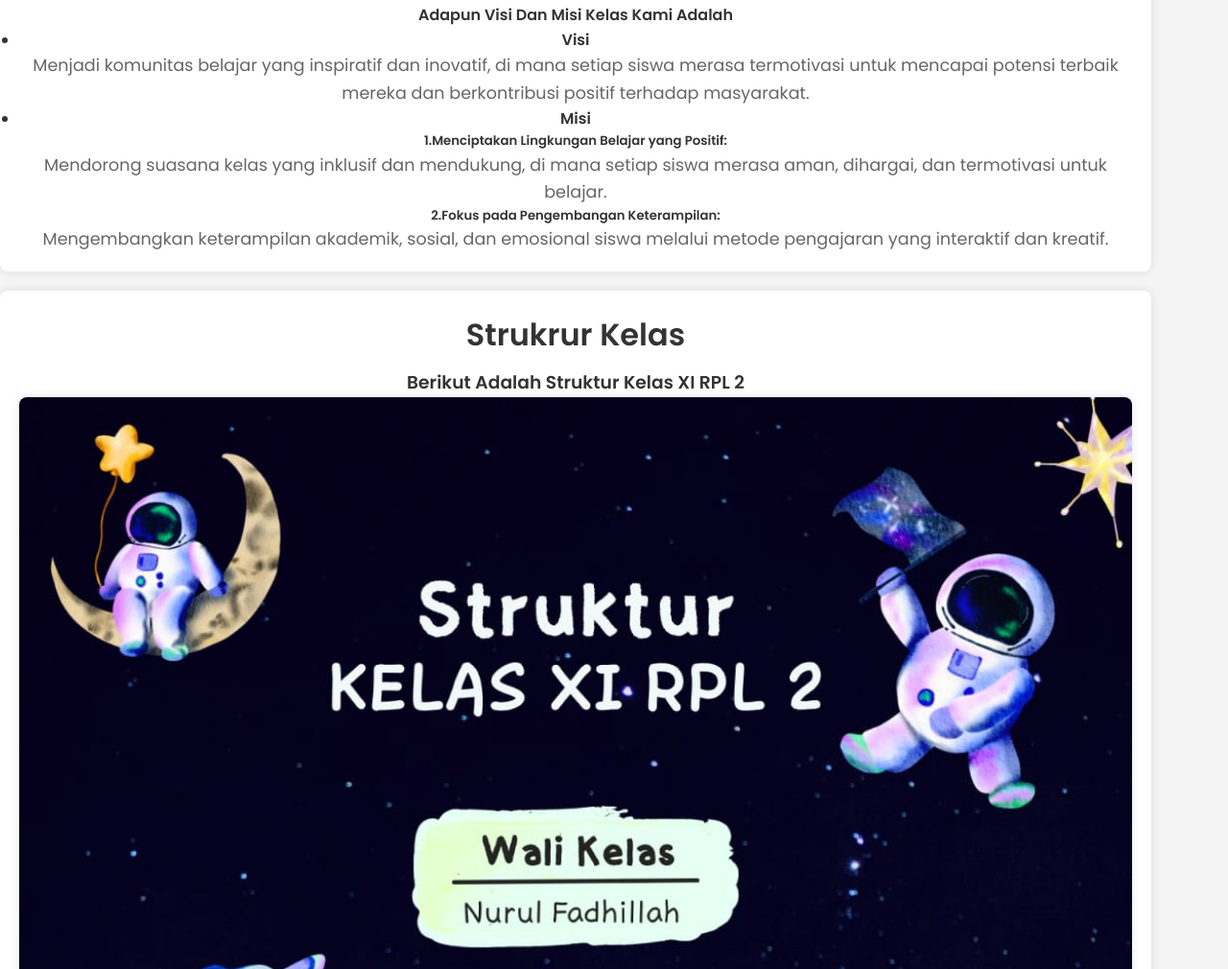
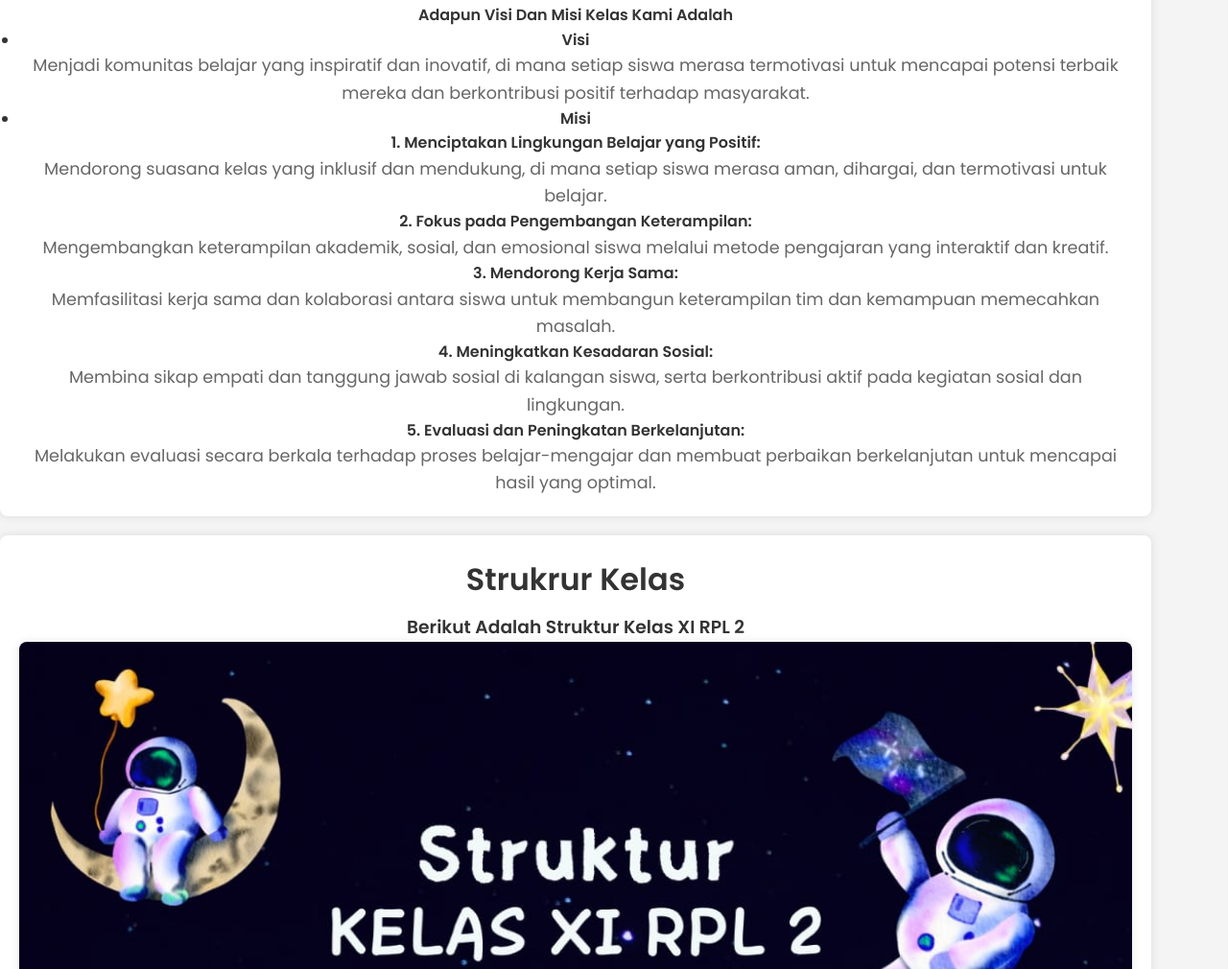
Before and after one commit to IkhsanPratama24/xi-rpl2, a plain HTML site: page index.html in a window 1280 px wide. Shown: the part 1569-2579 px from the top of the page at 96% size. Drawn offline with Linux system fonts and the light colour scheme.

Commit message:
Update index.html

```diff
--- a/index.html
+++ b/index.html
@@ -15,9 +15,9 @@
             <div class="logo">Kelas XI RPL 2</div>
             <ul class="nav-links">
                 <li><a href="#home">Beranda</a></li>
+                <li><a href="#visi">Visi Dan Misi</a></li>
                 <li><a href="#struktur">Struktur Kelas</a></li>
                 <li><a href="#roster">Roster</a></li>
-                <li><a href="#visi">Visi Dan Misi</a></li>
                 <li><a href="#tugas">Tugas</a></li>
                 <li><a href="#sumberdaya">Sumber Daya</a></li>
                 <li><a href="#kontak">Kontak</a></li>
@@ -65,10 +65,16 @@
                 <ul><li><h4>Visi</h4></li></ul>
                 <p>Menjadi komunitas belajar yang inspiratif dan inovatif, di mana setiap siswa merasa termotivasi untuk mencapai potensi terbaik mereka dan berkontribusi positif terhadap masyarakat.</p>
                 <ul><li><h4>Misi</h4></li></ul>
-                <h5>1.Menciptakan Lingkungan Belajar yang Positif:</h5>
+                <h4>1. Menciptakan Lingkungan Belajar yang Positif:</h4>
                 <p>Mendorong suasana kelas yang inklusif dan mendukung, di mana setiap siswa merasa aman, dihargai, dan termotivasi untuk belajar.</p>
-                <h5>2.Fokus pada Pengembangan Keterampilan:</h5>
+                <h4>2. Fokus pada Pengembangan Keterampilan:</h4>
                 <p>Mengembangkan keterampilan akademik, sosial, dan emosional siswa melalui metode pengajaran yang interaktif dan kreatif.</p>
+                <h4>3. Mendorong Kerja Sama:</h4>
+                <p> Memfasilitasi kerja sama dan kolaborasi antara siswa untuk membangun keterampilan tim dan kemampuan memecahkan masalah.</p>
+                <h4>4. Meningkatkan Kesadaran Sosial:</h4>
+                <p> Membina sikap empati dan tanggung jawab sosial di kalangan siswa, serta berkontribusi aktif pada kegiatan sosial dan lingkungan.</p>
+                <h4>5. Evaluasi dan Peningkatan Berkelanjutan:</h4>
+                <p>Melakukan evaluasi secara berkala terhadap proses belajar-mengajar dan membuat perbaikan berkelanjutan untuk mencapai hasil yang optimal.</p>
             </div>
         </section>
 
```
